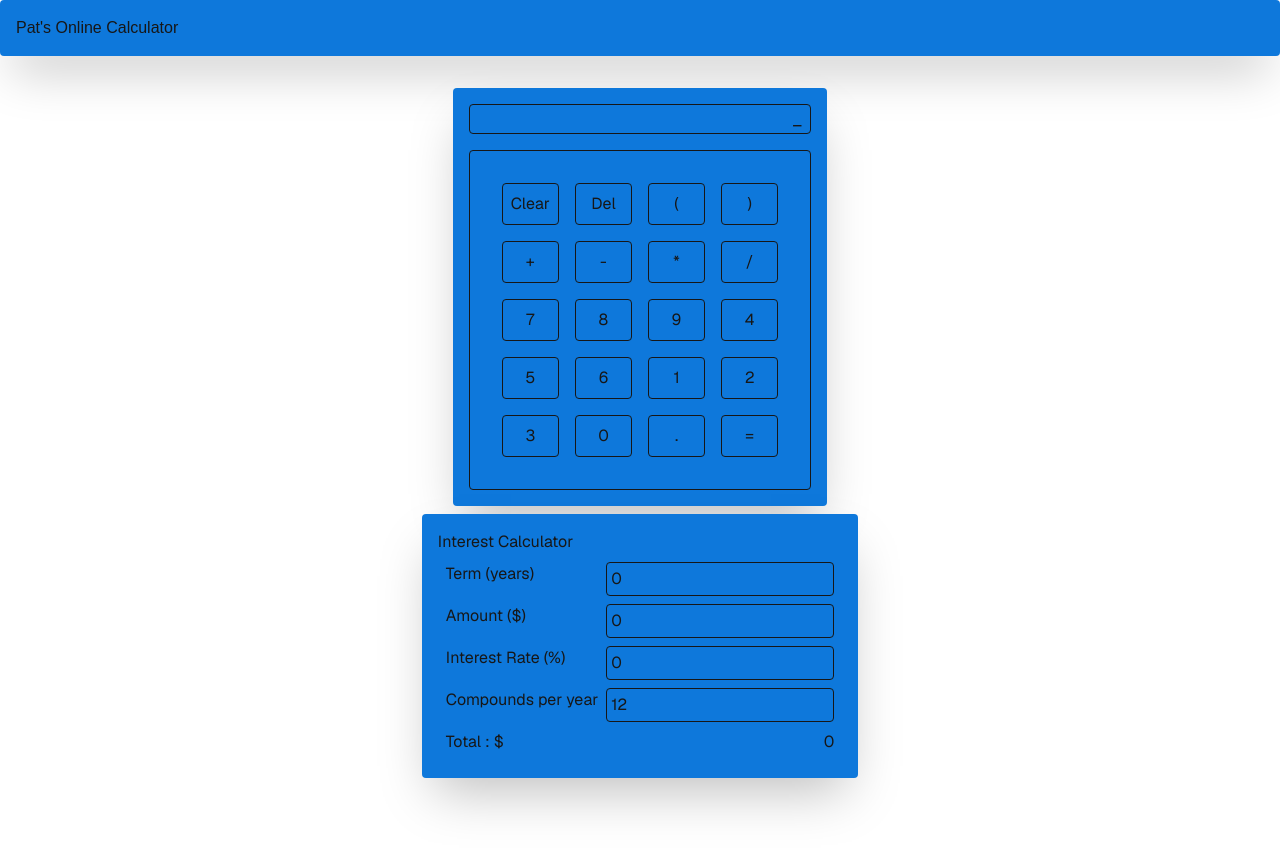
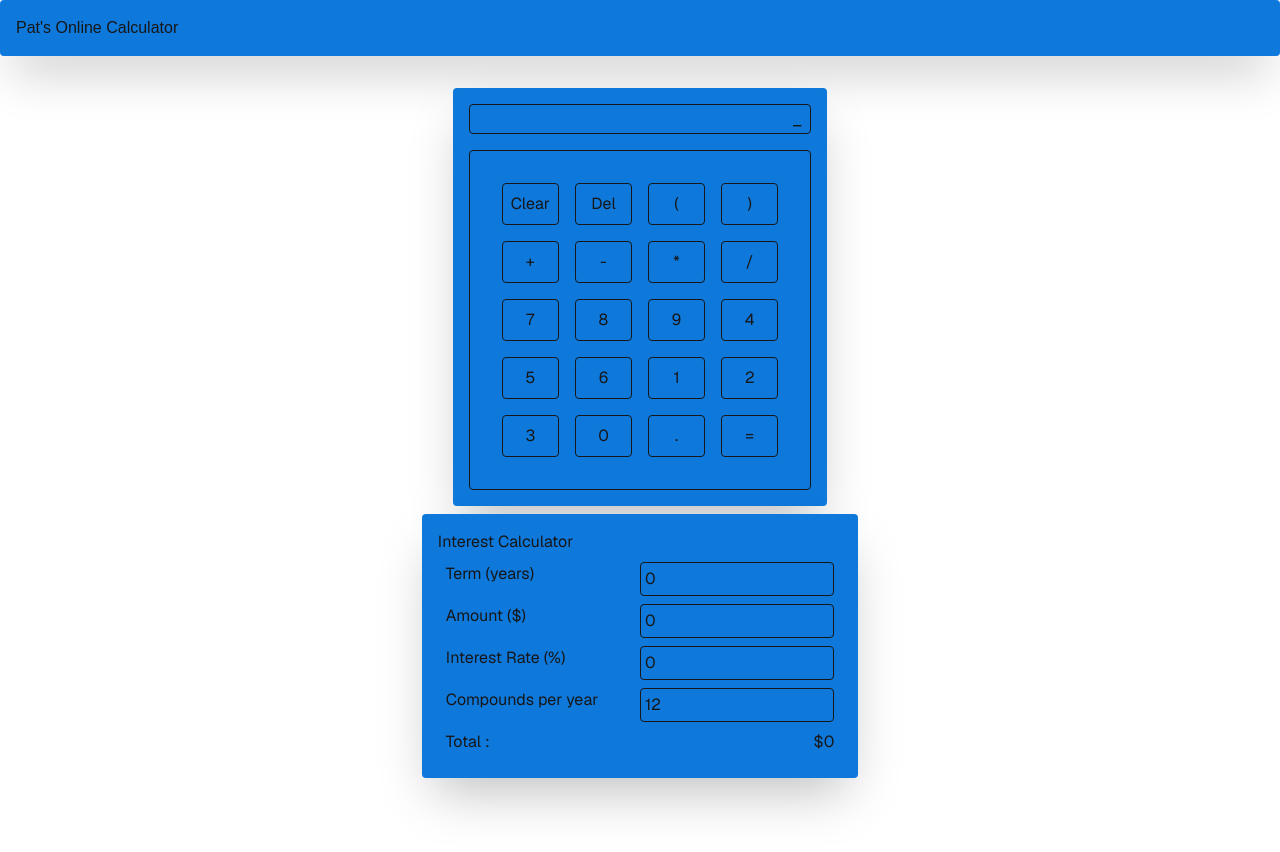
Before and after one commit to Pmacdon15/calculator, a Next.js app: page / in a window 1280 px wide. Shown: the top 852 px of the page. Built offline with nearby package versions, Linux system fonts and the light colour scheme.

Commit message:
some css

```diff
--- a/src/components/ui/calculators/Interest-calculator.tsx
+++ b/src/components/ui/calculators/Interest-calculator.tsx
@@ -25,7 +25,7 @@ export default function InterestCalculator() {
                 <span className="flex justify-between gap-2">
                     <label>Term (years)</label>
                     <input
-                        className="border rounded-sm p-1"
+                        className="w-3/6 border rounded-sm p-1"
                         type="number"
                         value={term}
                         onChange={(e) => setTerm(Number(e.target.value))}
@@ -34,7 +34,7 @@ export default function InterestCalculator() {
                 <span className="flex justify-between gap-2">
                     <label>Amount ($)</label>
                     <input
-                        className="border rounded-sm p-1"
+                        className=" w-3/6 border rounded-sm p-1"
                         type="number"
                         value={principal}
                         onChange={(e) => setPrincipal(Number(e.target.value))}
@@ -43,7 +43,7 @@ export default function InterestCalculator() {
                 <span className="flex justify-between gap-2">
                     <label>Interest Rate (%)</label>
                     <input
-                        className="border rounded-sm p-1 "
+                        className=" w-3/6 border rounded-sm p-1 "
                         type="number"
                         value={interestRate}
                         onChange={(e) => setInterestRate(Number(e.target.value))}
@@ -52,15 +52,15 @@ export default function InterestCalculator() {
                 <span className="flex justify-between gap-2">
                     <label>Compounds per year</label>
                     <input
-                        className="border rounded-sm p-1"
+                        className=" w-3/6 border rounded-sm p-1"
                         type="number"
                         value={compoundsPerYear}
                         onChange={(e) => setCompoundsPerYear(Number(e.target.value))}
                     />
                 </span>
                 <span className="flex justify-between gap-2">
-                    <label>Total : $</label>
-                    <label>{total.toLocaleString('en-US', { maximumFractionDigits: 0 })}</label>
+                    <label>Total : </label>
+                    <label>${total.toLocaleString('en-US', { maximumFractionDigits: 0 })}</label>
                 </span>
             </div>
         </div>
```
